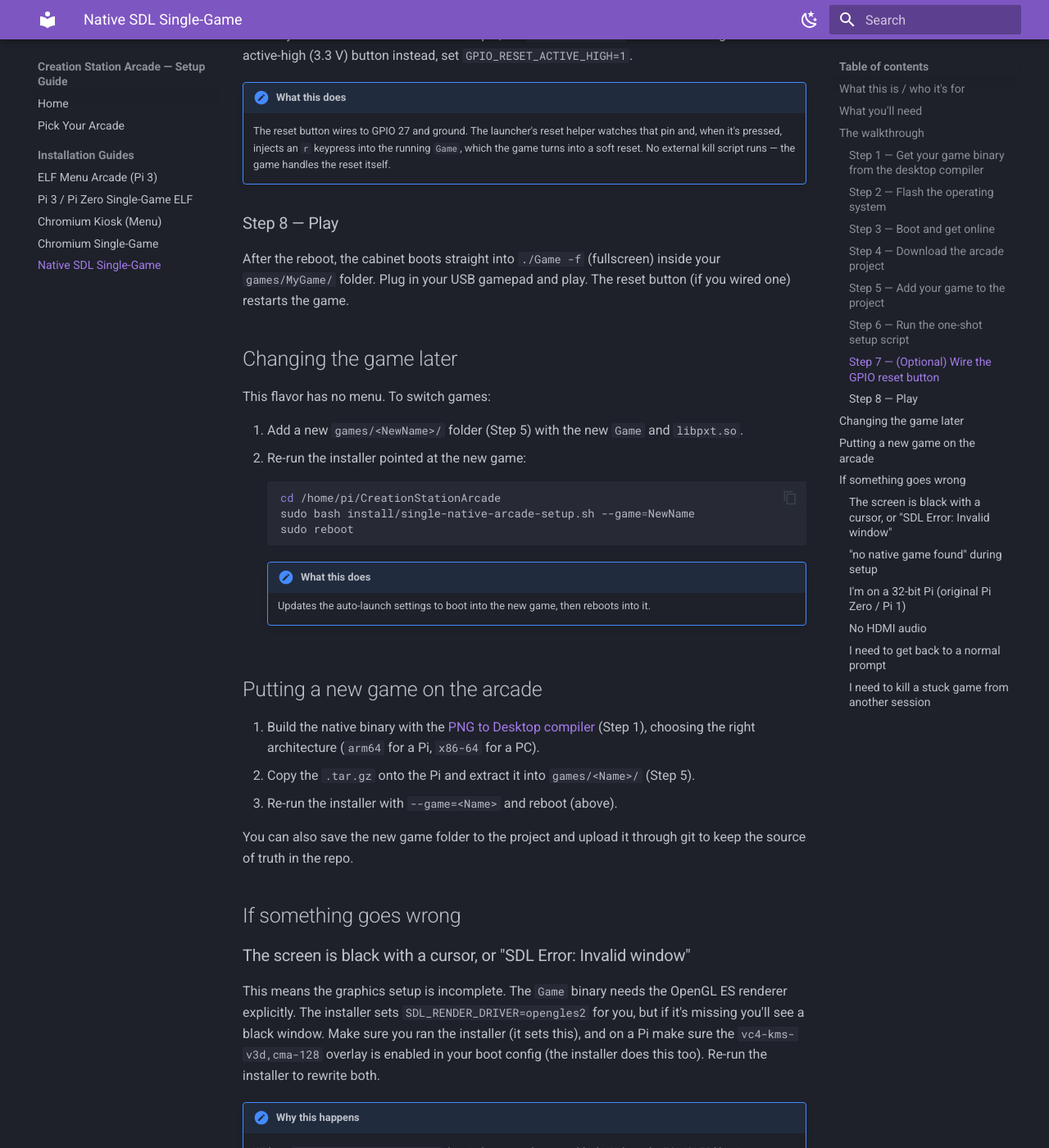
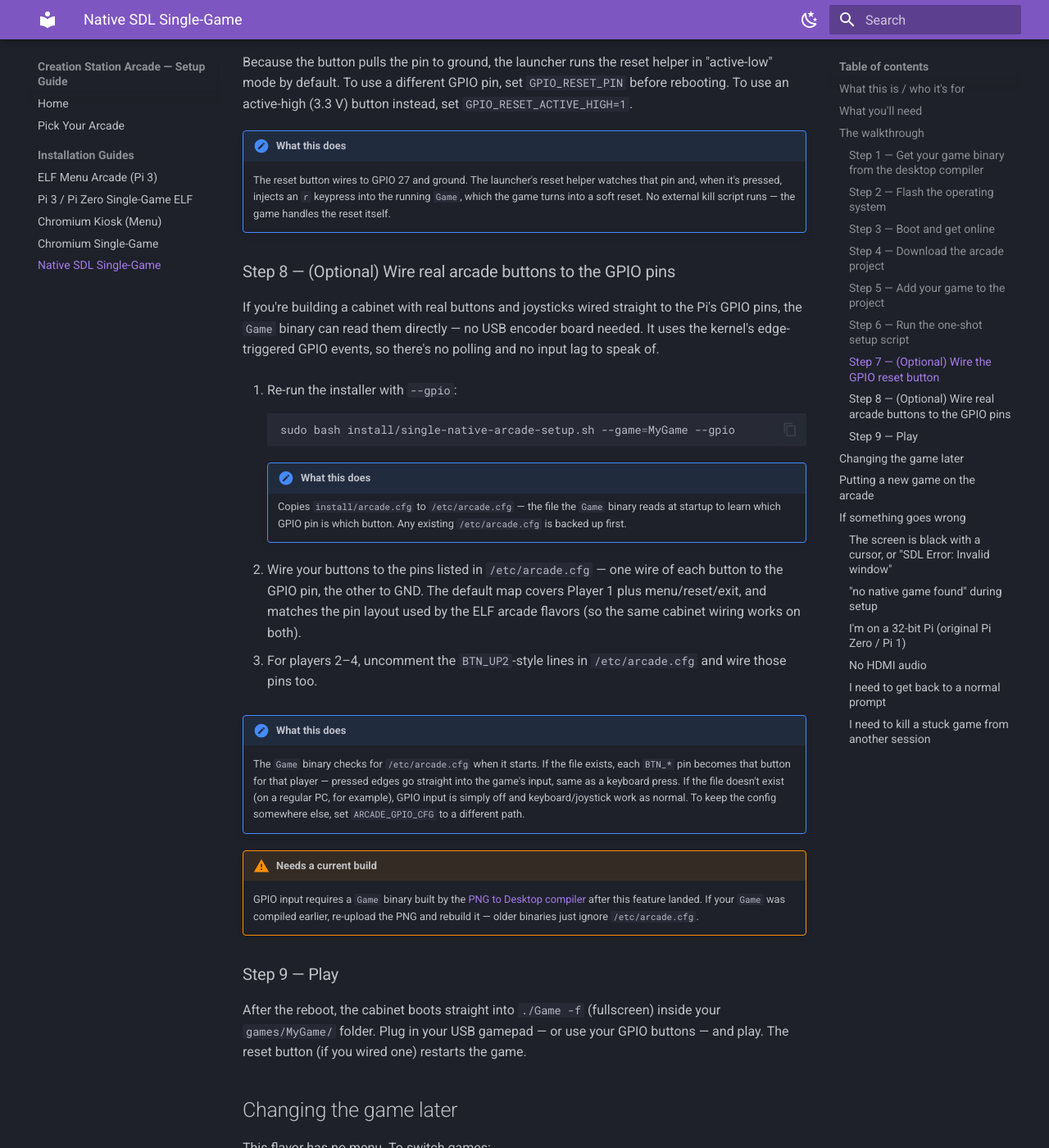
Before and after one commit to Kikketer/CreationStationArcade, an MkDocs documentation site: the page built from docs/single-native-arcade.md, in a window 1280 px wide and 1400 px high, scrolled down 4647 px. Shown: the whole window at 82% size. Built offline with MkDocs 1.6.1 and Material for MkDocs 9.7.7, drawn with Linux system fonts in a browser that asks for light colours; some of the changed text lies outside the part shown.

Commit message:
Document GPIO button support for the native flavor
New --gpio installer flag installs /etc/arcade.cfg, and the Game binary
reads pins from there via edge-triggered gpiochip events.

````diff
--- a/docs/single-native-arcade.md
+++ b/docs/single-native-arcade.md
@@ -25,6 +25,7 @@ It's the best choice if you:
 - A microSD card (Pi) or hard drive/SSD (PC), power supply, HDMI screen.
 - A **USB gamepad** or USB zero-delay encoder. (This flavor reads USB joysticks directly — no Python input bridge needed.)
 - **Optional:** a momentary push button and two wires for the GPIO reset button (Raspberry Pi only — see Step 7).
+- **Optional:** arcade buttons/joysticks wired to the GPIO pins instead of USB (Raspberry Pi or similar board — see Step 8).
 - A way to put the SD card into your regular computer (Pi only).
 - An internet connection.
 
@@ -150,9 +151,32 @@ Because the button pulls the pin to ground, the launcher runs the reset helper i
 !!! note "What this does"
     The reset button wires to GPIO 27 and ground. The launcher's reset helper watches that pin and, when it's pressed, injects an `r` keypress into the running `Game`, which the game turns into a soft reset. No external kill script runs — the game handles the reset itself.
 
-### Step 8 — Play
+### Step 8 — (Optional) Wire real arcade buttons to the GPIO pins
 
-After the reboot, the cabinet boots straight into `./Game -f` (fullscreen) inside your `games/MyGame/` folder. Plug in your USB gamepad and play. The reset button (if you wired one) restarts the game.
+If you're building a cabinet with real buttons and joysticks wired straight to the Pi's GPIO pins, the `Game` binary can read them directly — no USB encoder board needed. It uses the kernel's edge-triggered GPIO events, so there's no polling and no input lag to speak of.
+
+1. Re-run the installer with `--gpio`:
+
+    ```bash
+    sudo bash install/single-native-arcade-setup.sh --game=MyGame --gpio
+    ```
+
+    !!! note "What this does"
+        Copies `install/arcade.cfg` to `/etc/arcade.cfg` — the file the `Game` binary reads at startup to learn which GPIO pin is which button. Any existing `/etc/arcade.cfg` is backed up first.
+
+2. Wire your buttons to the pins listed in `/etc/arcade.cfg` — one wire of each button to the GPIO pin, the other to GND. The default map covers Player 1 plus menu/reset/exit, and matches the pin layout used by the ELF arcade flavors (so the same cabinet wiring works on both).
+
+3. For players 2–4, uncomment the `BTN_UP2`-style lines in `/etc/arcade.cfg` and wire those pins too.
+
+!!! note "What this does"
+    The `Game` binary checks for `/etc/arcade.cfg` when it starts. If the file exists, each `BTN_*` pin becomes that button for that player — pressed edges go straight into the game's input, same as a keyboard press. If the file doesn't exist (on a regular PC, for example), GPIO input is simply off and keyboard/joystick work as normal. To keep the config somewhere else, set `ARCADE_GPIO_CFG` to a different path.
+
+!!! warning "Needs a current build"
+    GPIO input requires a `Game` binary built by the [PNG to Desktop compiler](https://www.makecode.games/compilers/desktop) after this feature landed. If your `Game` was compiled earlier, re-upload the PNG and rebuild it — older binaries just ignore `/etc/arcade.cfg`.
+
+### Step 9 — Play
+
+After the reboot, the cabinet boots straight into `./Game -f` (fullscreen) inside your `games/MyGame/` folder. Plug in your USB gamepad — or use your GPIO buttons — and play. The reset button (if you wired one) restarts the game.
 
 ## Changing the game later
 
````
